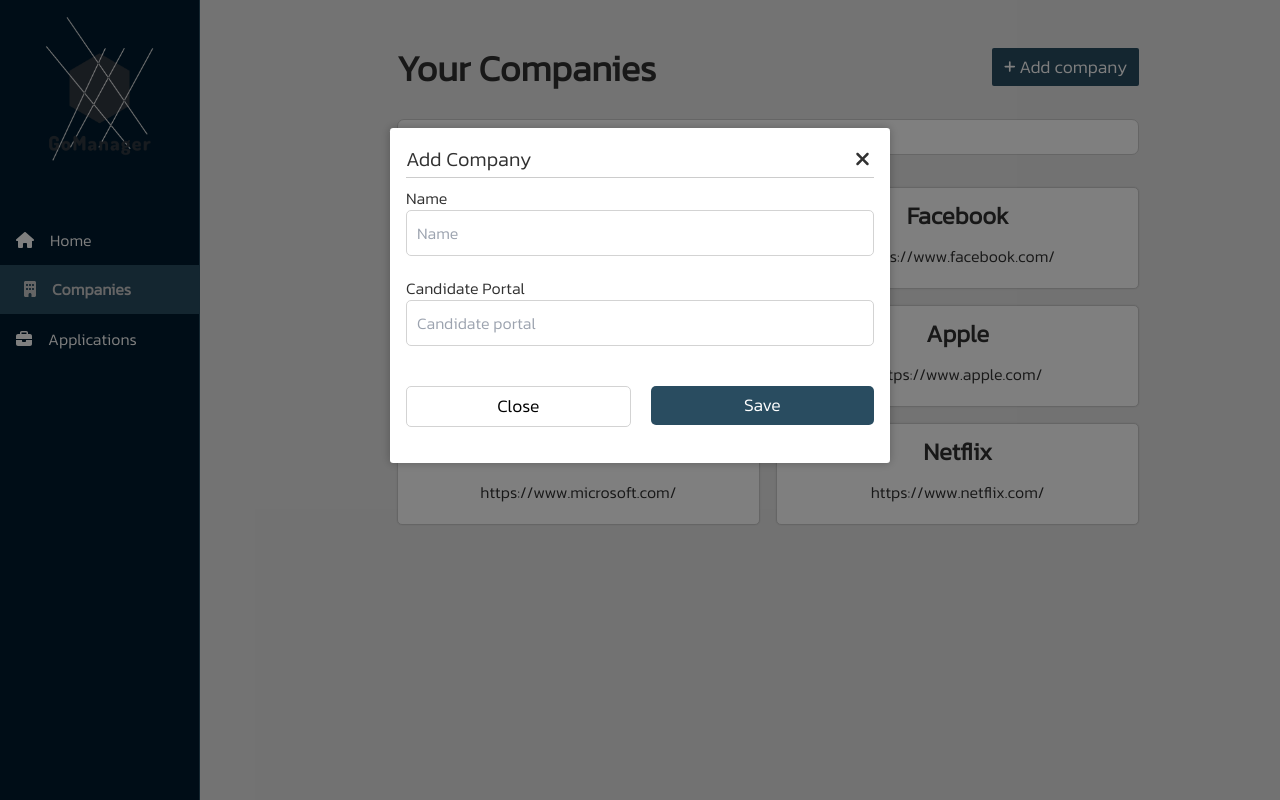
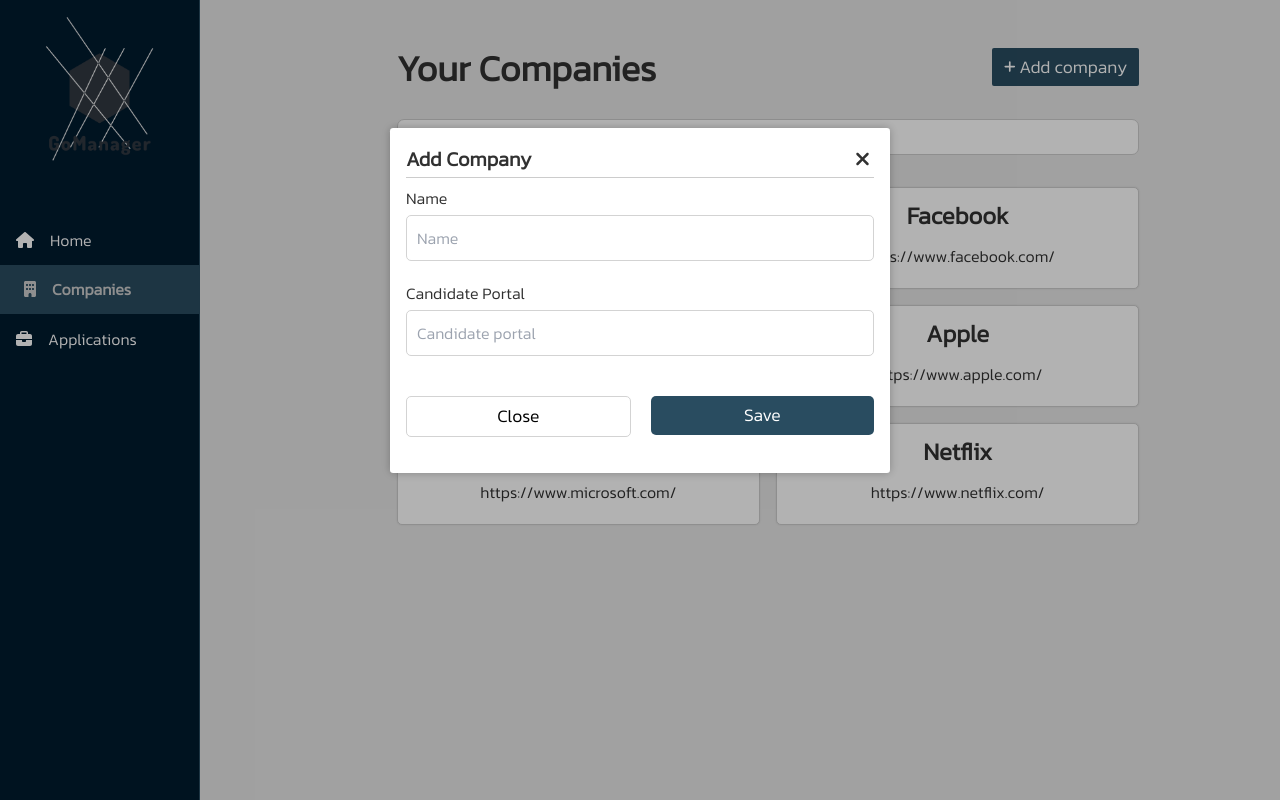
Before and after one commit to Tiburso/GoManager, a Next.js app in the folder client/: page /companies in a window 1280 px wide. Both pictures are taken after typing "Sample" into the empty fields and a click on the button "Add company". Built offline with nearby package versions, Linux system fonts and the light colour scheme.

Commit message:
Tweak to text color and background

```diff
--- a/client/styles/Modal.module.css
+++ b/client/styles/Modal.module.css
@@ -2,7 +2,7 @@
   position: fixed;
   top: 0;
   left: 0;
-  background-color: rgba(0, 0, 0, 0.5);
+  background-color: rgba(0, 0, 0, 0.3);
   width: 100vw;
   height: 100vh;
   opacity: 10%;
@@ -35,5 +35,6 @@
 /* "flex justify-between border-b border-gray-200 px-4 py-2" */
 .modal .title h3 {
   font-size: 1.25rem;
+  font-weight: 600;
   margin: 0;
 }
--- a/client/styles/company/CompanyForm.module.css
+++ b/client/styles/company/CompanyForm.module.css
@@ -1,9 +1,22 @@
+.form {
+  font-weight: 500;
+}
+
+.form label {
+  display: block;
+  margin-bottom: 5px;
+}
+
 .form input {
   width: 100%;
   padding: 10px;
   border: 1px solid lightgrey;
   border-radius: 5px;
   margin-bottom: 20px;
+}
+
+.form input::placeholder {
+  font-weight: 400;
 }
 
 .btns {
```
